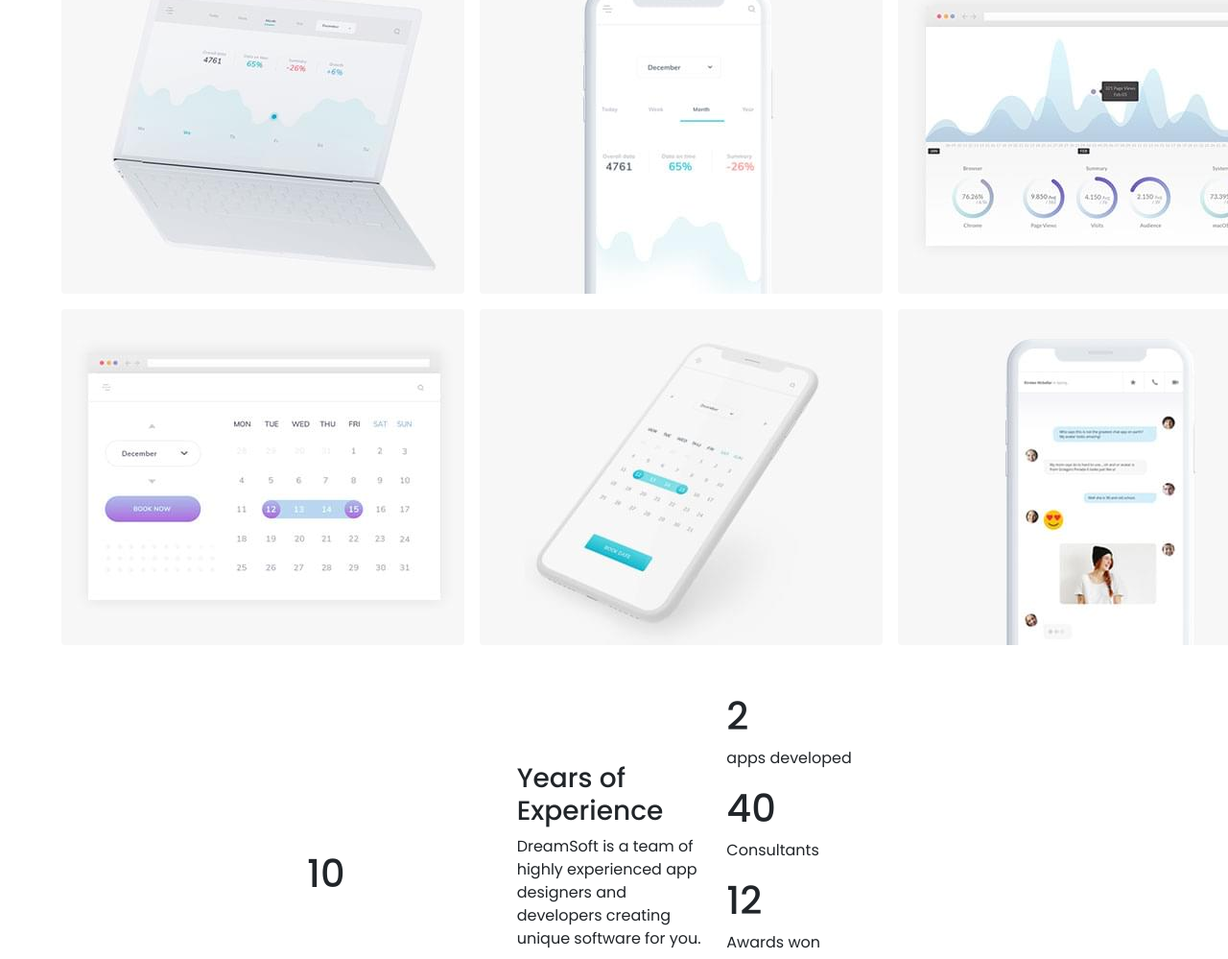
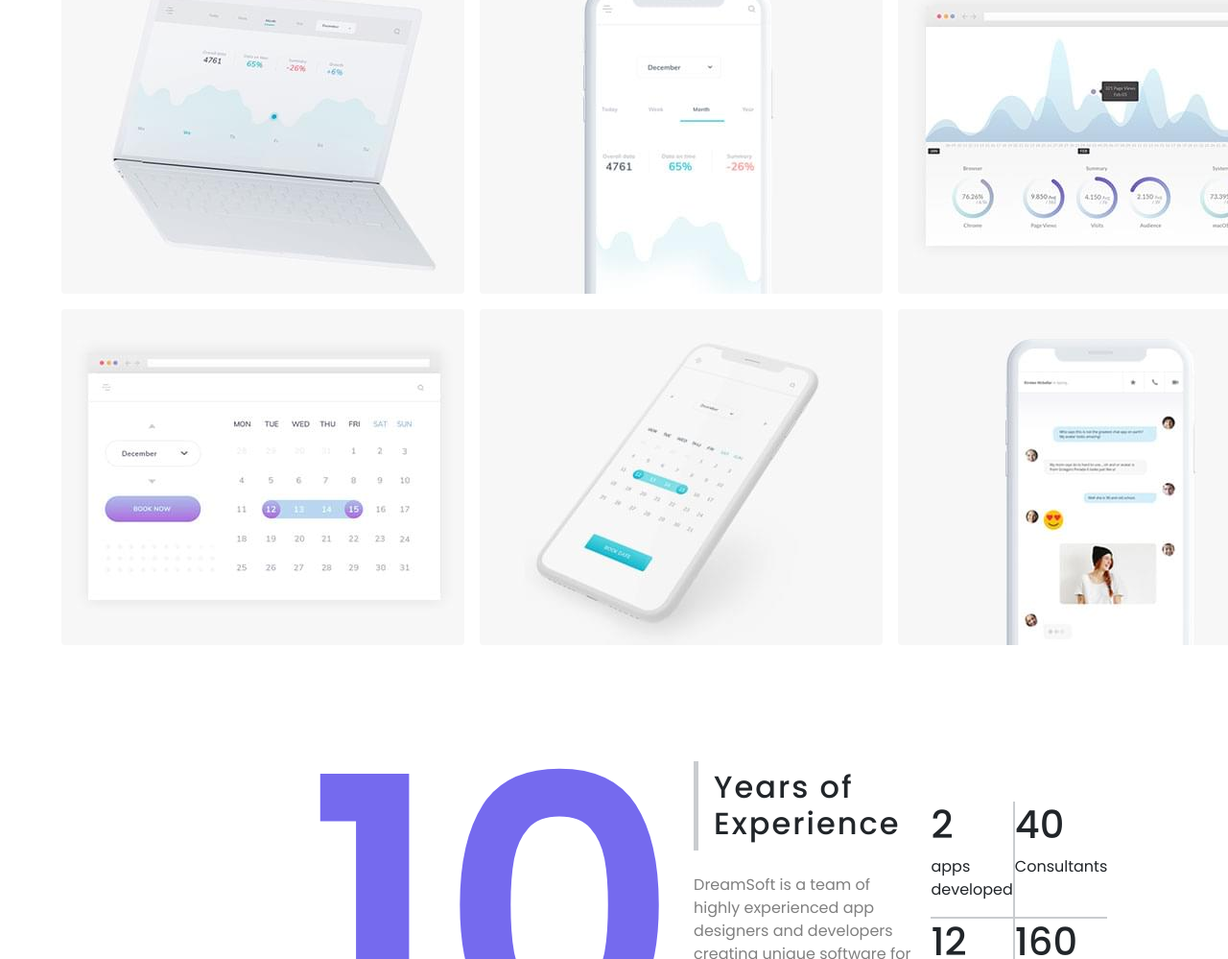
Before and after one commit to MrAbdukarim/DreamSoft-FullStack, a plain HTML site: page index.html in a window 1280 px wide. Shown: the part 1801-2800 px from the top of the page at 96% size. Drawn offline with nearby package versions, Linux system fonts and the light colour scheme.

Commit message:
Add changes

```diff
--- a/css/style.css
+++ b/css/style.css
@@ -10,7 +10,7 @@
     --indigo: #6610f2;
     --purple: #6f42c1;
     --white: #fff;
-    --gray: #6c757d;
+    --gray: rgba(108, 117, 125, 0.37);
     --gray-dark: #343a40;
     --light: #f8f9fa;
     --dark: #212529;
@@ -393,6 +393,7 @@ header {
 
             &:hover {
                 transform: scale(0.9);
+
                 .info-image {
                     opacity: 1 !important;
                 }
@@ -459,7 +460,7 @@ header {
 
 }
 
-.experience{
+.experience {
     width: 50vw;
     display: grid;
     grid-template-columns: repeat(3, 1fr);
@@ -467,4 +468,59 @@ header {
     align-items: center;
     margin: auto auto 50px;
 
+    .main-number {
+        h1 {
+            font-size: 24rem;
+            font-weight: 800;
+            color: var(--primary);
+        }
+    }
+
+    .info-section {
+        display: flex;
+        flex-direction: column;
+        gap: 1rem;
+        align-items: start;
+        justify-content: space-between;
+
+        h3 {
+            font-size: 2rem;
+            border-left: 5px solid var(--gray);
+            padding: .5rem 1rem;
+            letter-spacing: 2px;
+        }
+
+        p {
+            color: gray;
+        }
+
+        button {
+            border: 1px solid var(--primary);
+            padding: 1rem 3rem;
+            background: var(--primary);
+            color: var(--white);
+            text-transform: uppercase;
+            transition: all .3s ease;
+
+            &:hover {
+                background: transparent;
+                border-color: #000000;
+                color: #000000;
+            }
+        }
+    }
+
+    .numbers-box {
+        display: grid;
+        grid-template-columns: repeat(2, 1fr);
+    }
+
+    .number1, .number3 {
+        border-right: 2px solid var(--gray);
+    }
+
+    .number1, .number2 {
+        border-bottom: 2px solid var(--gray);
+    }
+
 }
--- a/index.html
+++ b/index.html
@@ -229,7 +229,7 @@
 
 <section class="experience">
     <div class="main-number">
-        <h1 id="value">10</h1>
+        <h1 class="net-animation" id="value">10</h1>
     </div>
     <div class="info-section">
         <h3>Years of Experience</h3>
@@ -240,7 +240,7 @@
     </div>
     <div class="numbers-box">
         <div class="number1">
-            <h1 id="value2">2k</h1>
+            <h1 id="value2">2</h1>
             <p>apps developed</p>
         </div>
         <div class="number2">
--- a/js/app.js
+++ b/js/app.js
@@ -91,3 +91,5 @@ animateValue(obj2, 0, 2, 2000);
 animateValue(obj3, 0, 40, 3000);
 animateValue(obj4, 0, 12, 3000);
 animateValue(obj5, 0, 160, 3000);
+
+// Net Animation
```
